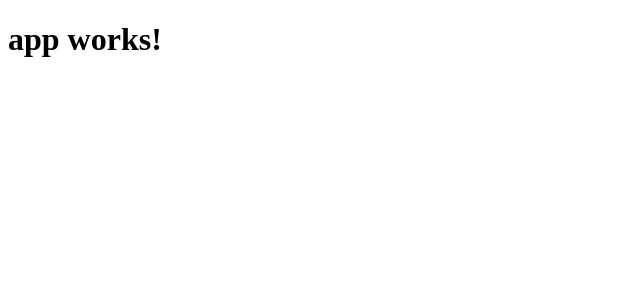
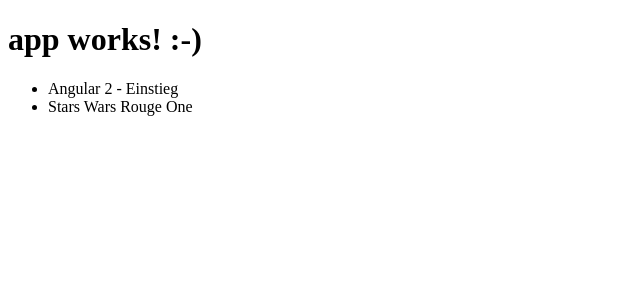
Before and after one commit to angular-buch/angular2-workshop-netdc16, an Angular app in the folder book-rating/: page / in a window 1280 px wide. Shown: the top 300 px of the page, without its empty margins (0-640 px from the left). Built offline with nearby package versions, Linux system fonts and the light colour scheme.

Commit message:
Displays list of books

```diff
--- a/book-rating/src/app/app.component.html
+++ b/book-rating/src/app/app.component.html
@@ -1,3 +1,7 @@
 <h1>
   {{title}}
 </h1>
+
+<ul>
+  <li *ngFor="let book of books">{{ book }}</li>
+</ul>
--- a/book-rating/src/app/app.component.ts
+++ b/book-rating/src/app/app.component.ts
@@ -6,5 +6,6 @@ import { Component } from '@angular/core';
   styleUrls: ['./app.component.css']
 })
 export class AppComponent {
-  title = 'app works!';
+  title = 'app works! :-)';
+  books = ['Angular 2  - Einstieg', 'Stars Wars Rouge One'];
 }
```
